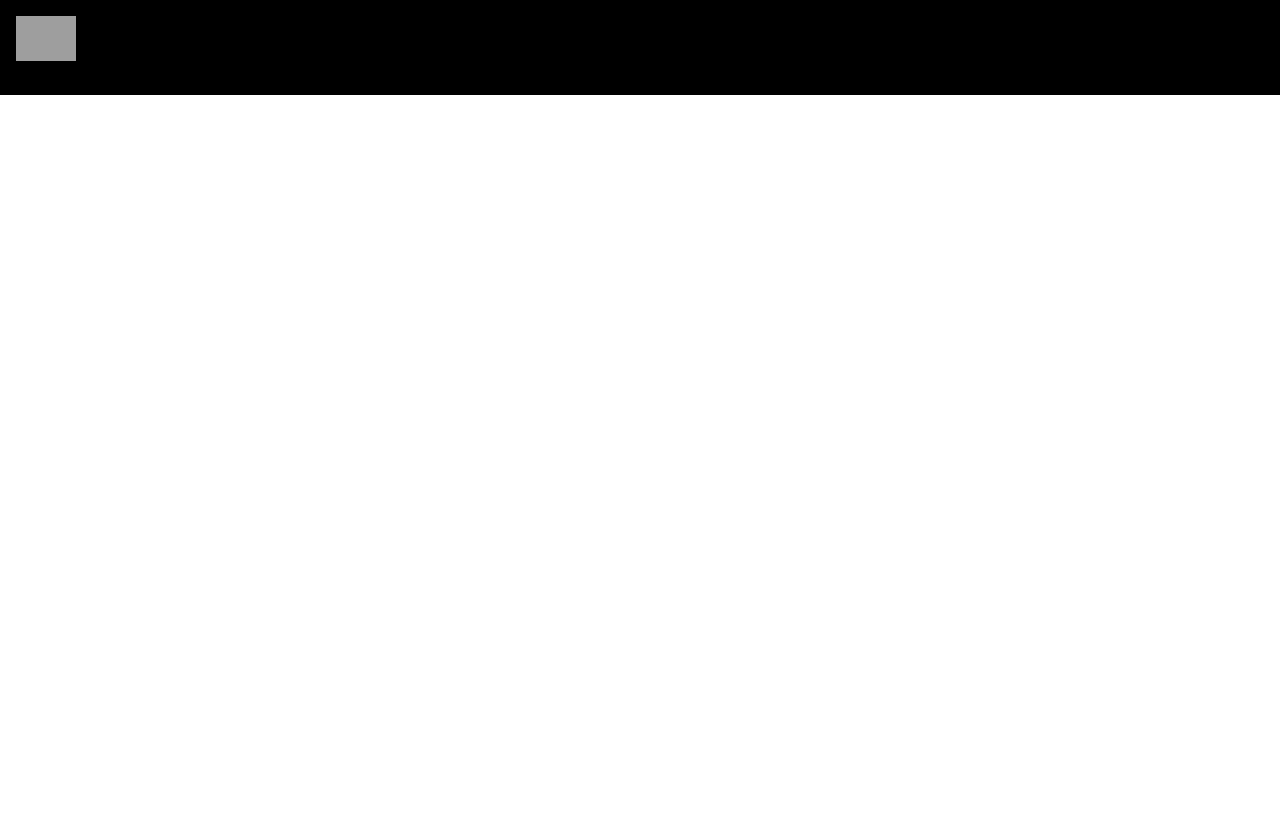
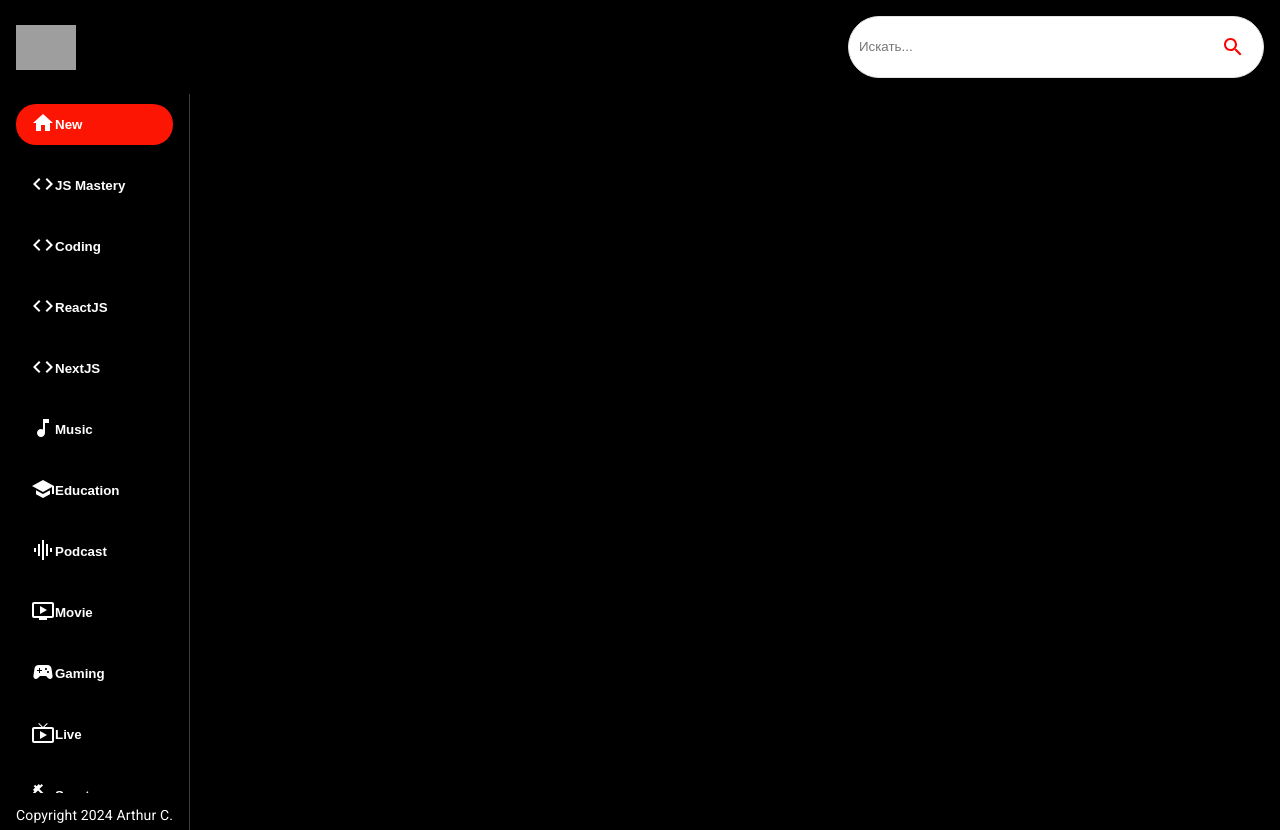
Before and after one commit to whereisnomu/ctube, a React (Create React App) app: page / in a window 1280 px wide. Before the commit the page ends 800 px from the top, so only its background shows below. Built offline with nearby package versions, Linux system fonts and the light colour scheme; grey boxes are pictures that could not be loaded.

Commit message:
a side b

```diff
--- a/src/components/Feed.jsx
+++ b/src/components/Feed.jsx
@@ -1,8 +1,22 @@
-import React from 'react'
+import {useState, useEffect} from 'react'
+
+import { Box, Stack, Typography } from '@mui/material'
+
+
+import Sidebar from './Sidebar'
+
 
 const Feed = () => {
   return (
-    <div>Feed</div>
+    <Stack sx={{ flexDirection: {sx: "column", md: "row"}}}>
+<Box sx= {{height: {sx: 'auto', md: '92vh'}, borderRight: '1px solid #3d3d3d', px: {sx: 0, md: 2}}}
+>
+  <Sidebar />
+<Typography className='copyright' variant='body2' sx={{mt: 1.5, color: "#fff"}}>
+Copyright 2024 Arthur C.
+</Typography>
+</Box>
+    </Stack>
   )
 }
 
--- a/src/components/Navbar.jsx
+++ b/src/components/Navbar.jsx
@@ -5,6 +5,7 @@ import { Stack } from '@mui/material'
 import { Link } from 'react-router-dom'
 
 import { logo } from '../utils/constants'
+import SearchBar from './SearchBar'
 
 const Navbar = () =>
 (
@@ -13,7 +14,7 @@ const Navbar = () =>
 <Link to="/" style={{display: 'flex', alignItems: 'center'}}>
   <img src={logo} alt="logo" height={45} />
 </Link>
-
+  <SearchBar />
 
     </Stack>
 )
--- /dev/null
+++ b/src/components/SearchBar.jsx
@@ -0,0 +1,19 @@
+import {useState} from 'react'
+import { useNavigate } from 'react-router-dom'
+import { Paper, IconButton } from '@mui/material'
+import { Search  } from '@mui/icons-material'
+
+
+
+const SearchBar = () => {
+  return (
+    <Paper component="form"
+    onSubmit={() => {}}
+    sx={{borderRadius: 16, padding: 1, border: '1px solid #e3e3e3', boxShadow: 'none'}}>
+      <input type="text" className='search-bar' placeholder='Искать...' value="" onChange={() => {}} />
+      <IconButton type='submit' sx={{ p: '10px', color: 'red' }}><Search/></IconButton>
+    </Paper>
+  )
+}
+
+export default SearchBar
--- /dev/null
+++ b/src/components/Sidebar.jsx
@@ -0,0 +1,25 @@
+import { Stack } from "@mui/material"
+
+import { categories } from "../utils/constants"
+
+const selectedCategory = "New";
+
+const Sidebar = () =>  (
+    <Stack direction='row' sx={{overflowY:'auto', height: {sx: 'auto', md: '95%'}, flexDirection: {md: 'column'}}}
+    >
+      {categories.map((category) => (
+         <button className="category-btn" style={{
+            background: category.name === selectedCategory && '#FC1503',
+            color: '#fff',
+         }}
+         key={category.name}>
+            <span> {category.icon}</span>
+            <span> {category.name}</span>
+
+         </button>))}
+
+    </Stack>
+  )
+
+
+export default Sidebar
--- a/src/components/index.js
+++ b/src/components/index.js
@@ -3,3 +3,5 @@ export {default as ChannelDetail} from './ChannelDetail'
 export {default as VideoDetail} from './VideoDetail'
 export {default as SearchFeed} from './SearchFeed'
 export {default as Feed} from './Feed'
+export {default as SearchBar} from './SearchBar'
+export {default as Sidebar} from './Sidebar'
```
